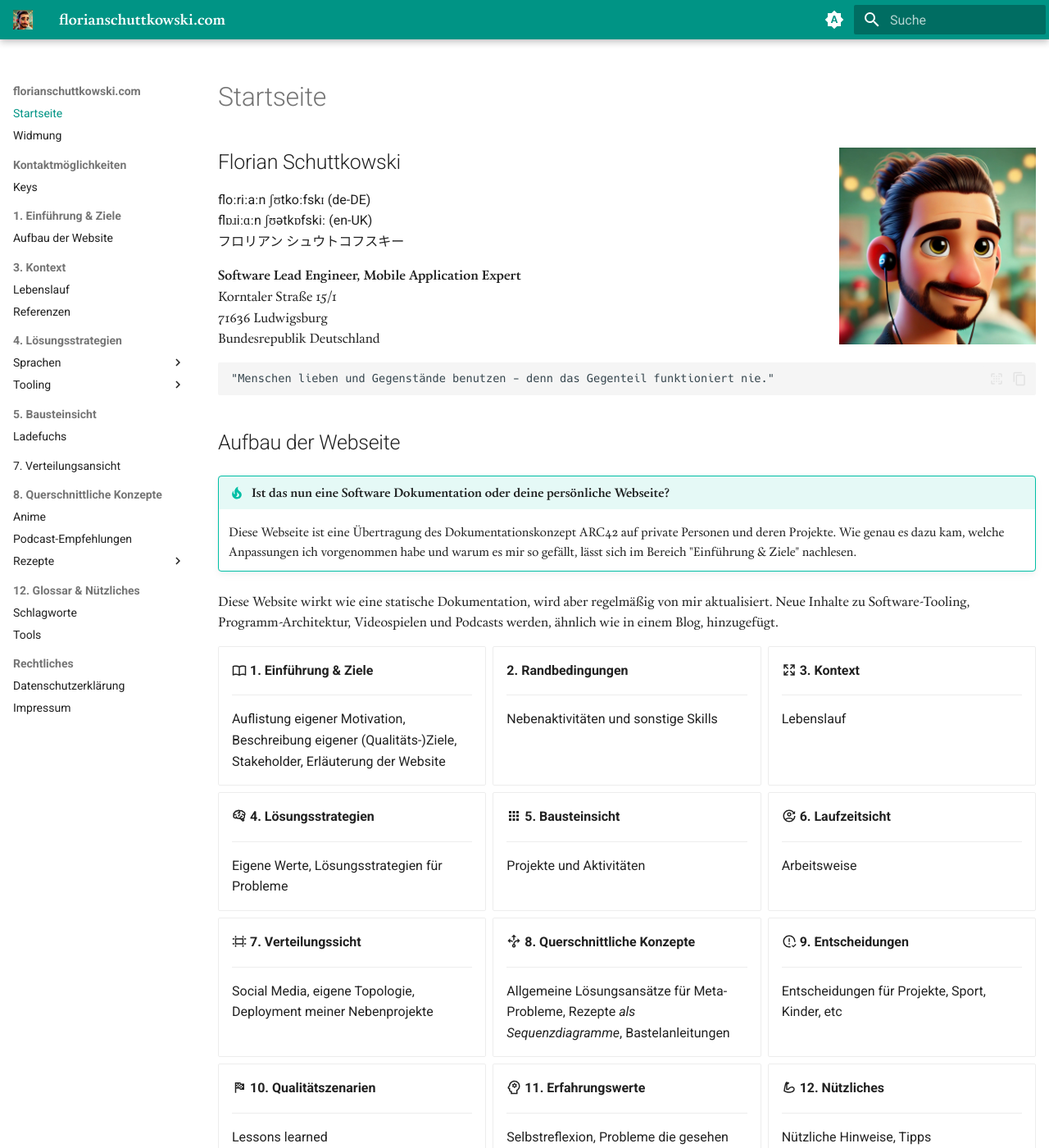
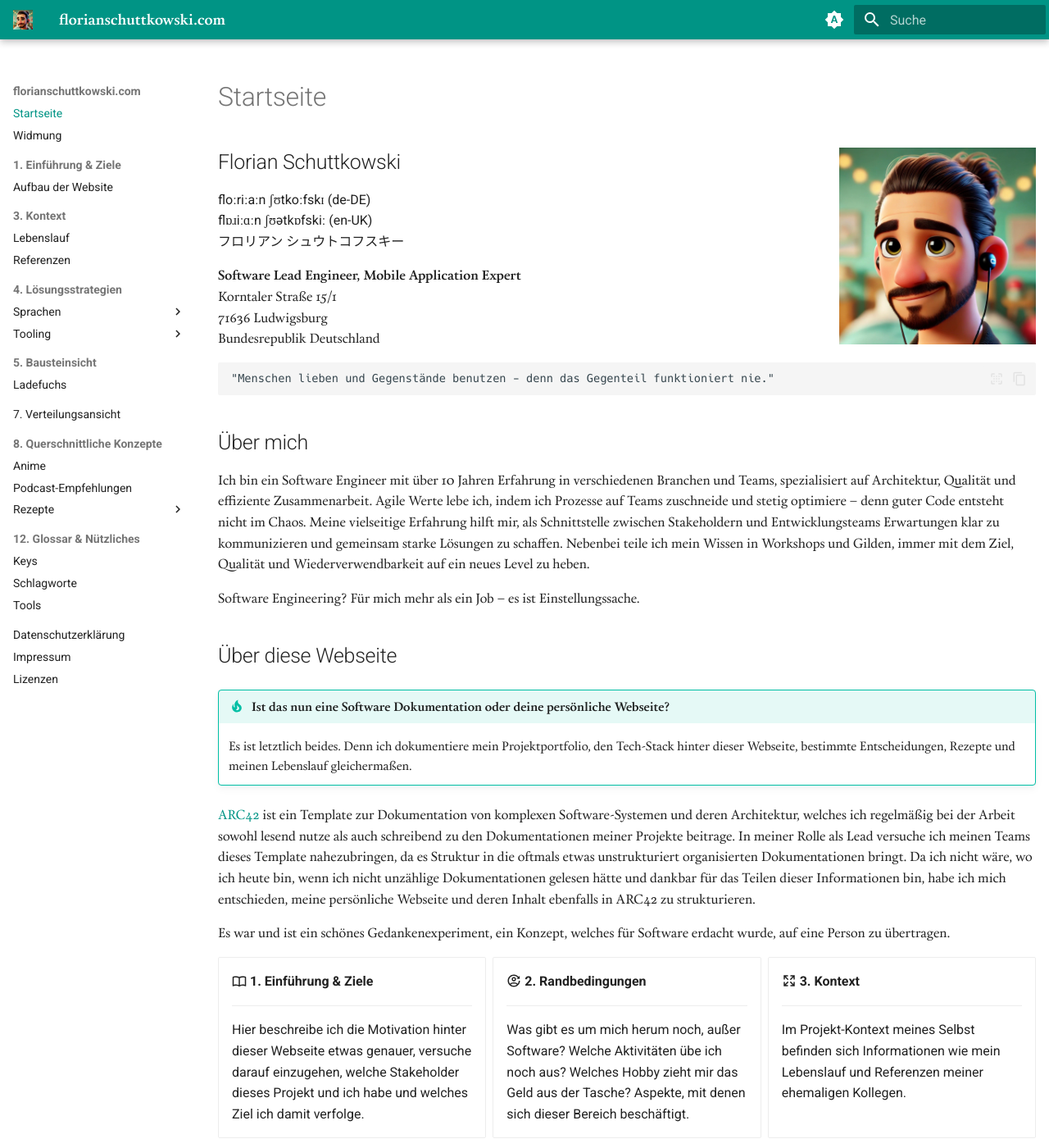
Before and after one commit to md42/arc42-website, an MkDocs documentation site: the page built from docs/index.md, in a window 1280 px wide and 1400 px high. Shown: the whole window at 82% size. Built offline with MkDocs 1.6.1 and Material for MkDocs 9.7.7, drawn with Linux system fonts in a browser that asks for light colours; some web fonts are replaced; plug-ins that fetch from the network failed and are left out; some of the changed text lies outside the part shown.

Commit message:
Update content

````diff
--- a/docs/index.md
+++ b/docs/index.md
@@ -24,13 +24,24 @@ Bundesrepublik Deutschland
 "Menschen lieben und Gegenstände benutzen - denn das Gegenteil funktioniert nie."
 ```
 
-## Aufbau der Webseite
+## Über mich
+
+Ich bin ein Software Engineer mit über 10 Jahren Erfahrung in verschiedenen Branchen und Teams, spezialisiert auf Architektur, Qualität und effiziente Zusammenarbeit. Agile Werte lebe ich, indem ich Prozesse auf Teams zuschneide und stetig optimiere – denn guter Code entsteht nicht
+im Chaos. Meine vielseitige Erfahrung hilft mir, als Schnittstelle zwischen Stakeholdern und Entwicklungsteams Erwartungen klar zu kommunizieren und gemeinsam starke Lösungen zu schaffen. Nebenbei teile ich mein Wissen in Workshops und Gilden, immer mit dem Ziel, Qualität und
+Wiederverwendbarkeit auf ein neues Level zu heben.
+
+Software Engineering? Für mich mehr als ein Job – es ist Einstellungssache.
+
+## Über diese Webseite
 
 !!! tip "Ist das nun eine Software Dokumentation oder deine persönliche Webseite?"
 
-    Diese Webseite ist eine Übertragung des Dokumentationskonzept ARC42 auf private Personen und deren Projekte. Wie genau es dazu kam, welche Anpassungen ich vorgenommen habe und warum es mir so gefällt, lässt sich im Bereich "Einführung & Ziele" nachlesen.
+    Es ist letztlich beides. Denn ich dokumentiere mein Projektportfolio, den Tech-Stack hinter dieser Webseite, bestimmte Entscheidungen, Rezepte und meinen Lebenslauf gleichermaßen.
 
-Diese Website wirkt wie eine statische Dokumentation, wird aber regelmäßig von mir aktualisiert. Neue Inhalte zu Software-Tooling, Programm-Architektur, Videospielen und Podcasts werden, ähnlich wie in einem Blog, hinzugefügt.
+[ARC42](https://arc42.org "ARC42") ist ein Template zur Dokumentation von komplexen Software-Systemen und deren Architektur, welches ich regelmäßig bei der Arbeit sowohl lesend nutze als auch schreibend zu den Dokumentationen meiner Projekte beitrage. In meiner Rolle als Lead versuche ich meinen Teams dieses Template nahezubringen, da es Struktur in die oftmals etwas unstrukturiert organisierten Dokumentationen bringt. Da ich nicht wäre, wo ich heute bin, wenn ich nicht unzählige Dokumentationen gelesen hätte und dankbar für das Teilen dieser Informationen bin, habe ich mich entschieden, meine persönliche Webseite und deren Inhalt ebenfalls in ARC42 zu strukturieren.
+
+Es war und ist ein schönes Gedankenexperiment, ein Konzept, welches für Software erdacht wurde, auf eine Person zu übertragen.
+
 
 <div class="grid cards" markdown>
 
@@ -38,19 +49,25 @@ Diese Website wirkt wie eine statische Dokumentation, wird aber regelmäßig von
 
     ---
 
-    Auflistung eigener Motivation, Beschreibung eigener (Qualitäts-)Ziele, Stakeholder, Erläuterung der Website
+    Hier beschreibe ich die Motivation hinter dieser Webseite etwas genauer, versuche darauf einzugehen, welche Stakeholder dieses Projekt und ich habe und welches Ziel ich damit verfolge.
 
-- __2. Randbedingungen__
+- :material-account-reactivate-outline: __2. Randbedingungen__
 
     ---
 
-    Nebenaktivitäten und sonstige Skills
+    Was gibt es um mich herum noch, außer Software? Welche Aktivitäten übe ich noch aus? Welches Hobby zieht mir das Geld aus der Tasche? Aspekte, mit denen sich dieser Bereich beschäftigt.
 
 - :material-arrow-expand-all: __3. Kontext__
 
     ---
 
-    Lebenslauf
+    Im Projekt-Kontext meines Selbst befinden sich Informationen wie mein Lebenslauf und Referenzen meiner ehemaligen Kollegen.
+
+
+</div>
+<!--
+
+
 
 - :material-brain: __4. Lösungsstrategien__
 
@@ -112,7 +129,7 @@ Diese Website wirkt wie eine statische Dokumentation, wird aber regelmäßig von
 
     Rechtliche Inhalte und Lizensierung
 
-</div>
+</div> -->
 
 ## Gebaut mit wundervollen Tools
 
--- /dev/null
+++ b/docs/lizenzen.md
@@ -0,0 +1 @@
+# Lizenzen
--- a/docs/stylesheets/extra.css
+++ b/docs/stylesheets/extra.css
@@ -8,7 +8,7 @@
 }
 
 .md-grid {
-    max-width: 80rem;
+    max-width: 70rem;
 }
 
 
````
Also changed, not shown: docs/impressum.md (renamed from docs/rechtliches/impressum.md, +0 -4 lines), docs/.pages, docs/assets/pixar-me-right.jpg (added), docs/assets/pixar-me.jpg, docs/datenschutz.md (renamed from docs/rechtliches/datenschutz.md), docs/glossar/keys.md (renamed from docs/kontakt/keys.md).
